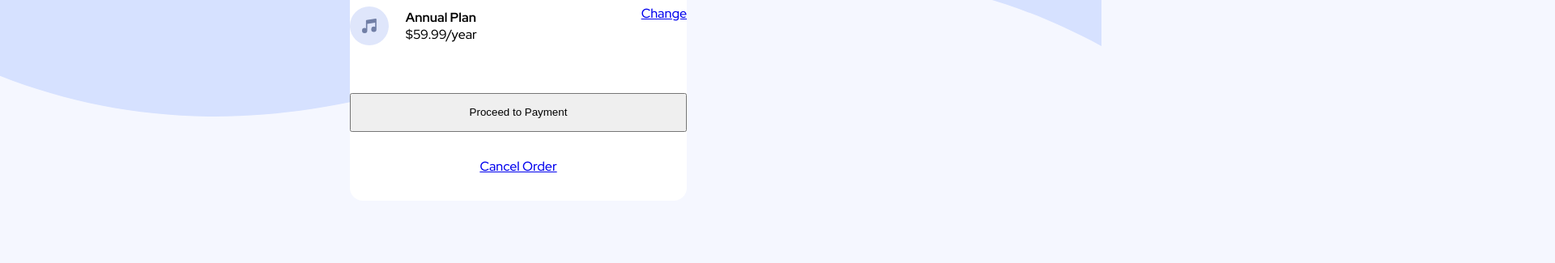
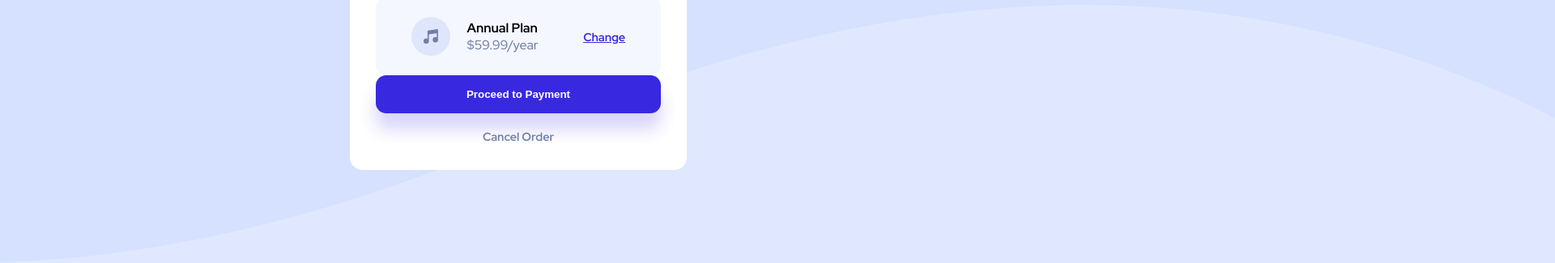
Before and after one commit to Matheusfllps/order-sumario, a plain HTML site: page index.html in a window 1280 px wide. Shown: the part 475-800 px from the top of the page at 81% size, 1920 px wide, since content can reach past the window. Drawn offline with Linux system fonts and the light colour scheme.

Commit message:
projeto concluido com sucessso

```diff
--- a/css/style.css
+++ b/css/style.css
@@ -4,18 +4,17 @@
   box-sizing: border-box;
 }
 body{
-  background: hsl(225, 100%, 98%);
+  background: hsl(225, 100%, 94%);
   width: 100%;
   height: 100vh;
   display: flex;
   align-items: center;
   justify-content: center;
-
+  padding: 1rem;
 }
 main{
-  position: absolute;
+position: absolute;
 max-width: 416px;
-margin-top: 3.2rem;
 display: flex;
 flex-direction: column;
 align-items: center;
@@ -23,60 +22,105 @@ justify-content: center;
 font-family: Red Hat Display, sans-serif;
 background: #fff;
 border-radius: 1rem;
-margin-bottom: 3.2rem;
 }
 main img{
   width: 100%;
   border-radius: 1rem 1rem 0 0;
 }
-.icone-imagem{
+main .icone-imagem{
   width: 3rem;
 }
-.container-principal{
+main .container-principal{
   width: 100%;
+  height: 100%;
   display: flex;
   flex-direction: column;
   align-items: center;
-  margin-top: 3.2rem;
+  justify-content: center;
+  padding: 0 2rem;
+  /* margin-top: 2rem; */
   background-color: #fff;
+  border-radius: 1rem;
 }
-section{
+main section{
   display: flex;
   width: 100%;
 }
-h1{
-  padding-bottom: 2rem;
+main h1{
+  margin-top: 2rem;
+  margin-bottom: 1rem;
+  color: hsl(223, 47%, 23%);
 }
-.cotainer-externo{
+ main span{
+  color: hsl(224, 23%, 55%);
+  text-align: center;
+}
+main .cotainer-externo{
 width: 100%;
 display: flex;
 flex-direction: row;
-justify-content: space-between;
+justify-content: space-around;
 align-items: center;
-margin-top: 2rem;
-margin-bottom: 3.5rem;
-
+/* justify-content: center;  */
+/* margin: 2rem 0; */
+background: hsl(225, 100%, 98%);
+border-radius: 0.8rem;
+padding: 1.5rem 1rem;
 }
-.container-interno{
-  width: 100%;
+main .container-interno{
+  /* width: 100%; */
   display: flex;
   flex-direction: row;
   gap: 1.3rem;
   align-items: center;
+  justify-content: center;
 }
-.intra-interna{
+main .intra-interna{
   display: flex;
   flex-direction: column;
 }
-button{
+main .ancora-container{
+   color: hsl(245, 75%, 52%);
+   font-weight: 600;
+   font-size: 90%;
+   transition: all 0.3s;
+ }
+ main  .ancora-container:hover{
+   color: hsl(223, 47%, 23%);
+   text-decoration: none;
+ }
+main button{
+  cursor: pointer;
+  font-weight: 600;
+  border: none;
+  box-shadow: 0px 20px 20px rgba(56, 42, 225, 0.190291);
   width: 100%;
-  height: 6vh;
+  padding: 1rem 0;
+  margin-bottom: 1.2rem;
+  background:  hsl(245, 75%, 52%);
+  border-radius: 0.8rem;
+  color: #fff;
+  transition: 0.3s;
+}
+main button:hover{
+  background: #766cf1;
+}
+/* a{
   margin-bottom: 2rem;
+} */
+main #cancel-order{
+text-decoration: none;
+color: hsl(224, 23%, 55%);
+font-weight: 600;
+font-size: 0.9rem;
+margin-bottom: 2rem;
+transition: color 0.3s;
 }
-a{
-  margin-bottom: 2rem;
+main #cancel-order:hover{
+  color: hsl(223, 47%, 23%);
 }
 .fundo-pagina{
 position: relative;
+height: 100vh;
 
 }
--- a/index.html
+++ b/index.html
@@ -27,21 +27,19 @@
       <div class="cotainer-externo">
         <div class="container-interno">
           <img class="icone-imagem" src="/images/icon-music.svg" alt="Icone de música">
-          <din class="intra-interna">
+          <div class="intra-interna">
             <strong>Annual Plan</strong>
             <span>$59.99/year</span>
-          </din>
+          </div>
         </div>
         <a class="ancora-container" href="#">Change</a>
       </div>
     </section>
+    <button>Proceed to Payment</button>
+    <a href="#" id="cancel-order">Cancel Order</a>
   </div>
 
-  <button>Proceed to Payment</button>
 
-  <a href="#" id="cancel-order">Cancel Order</a>
 </main>
-
-
 </body>
 </html>
```
